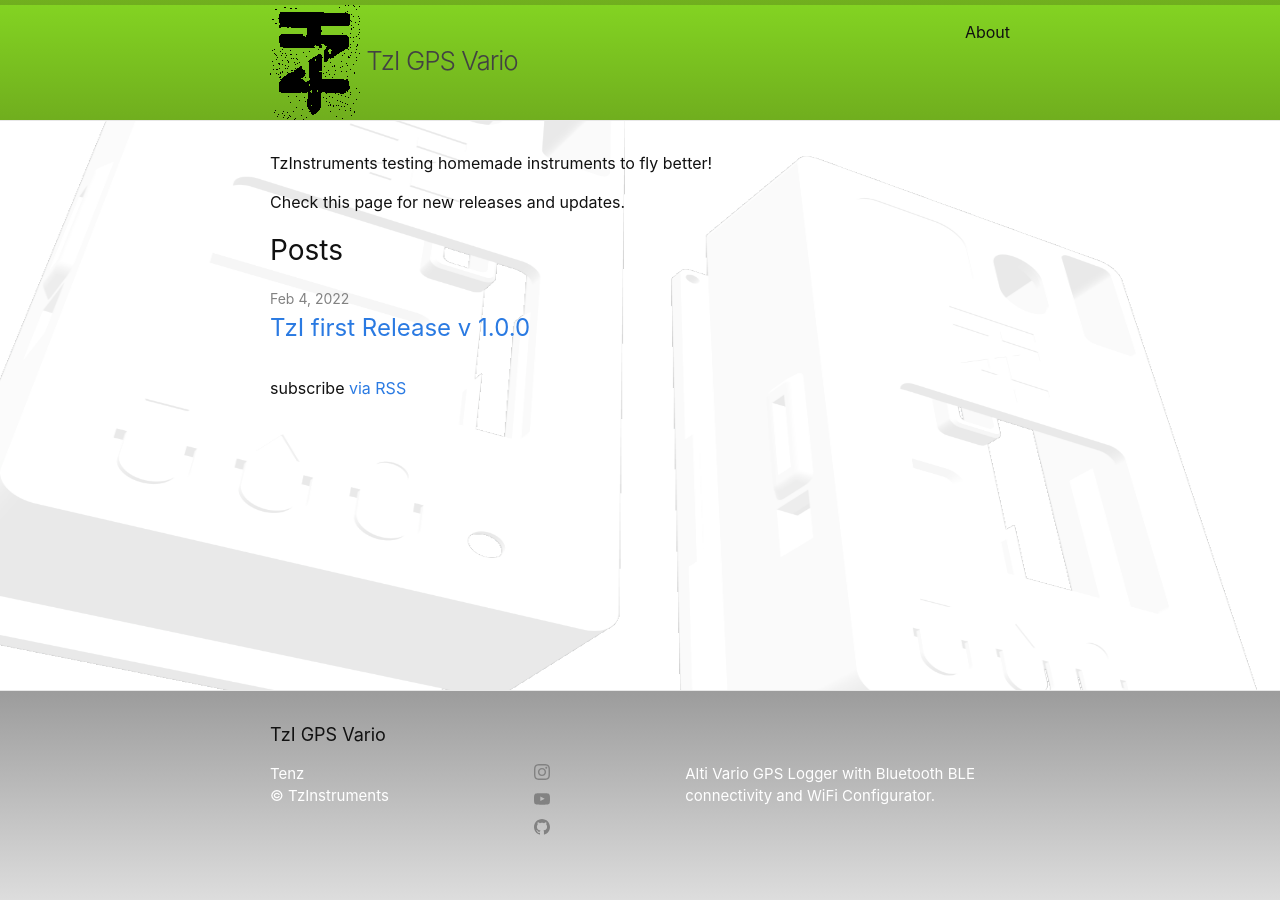
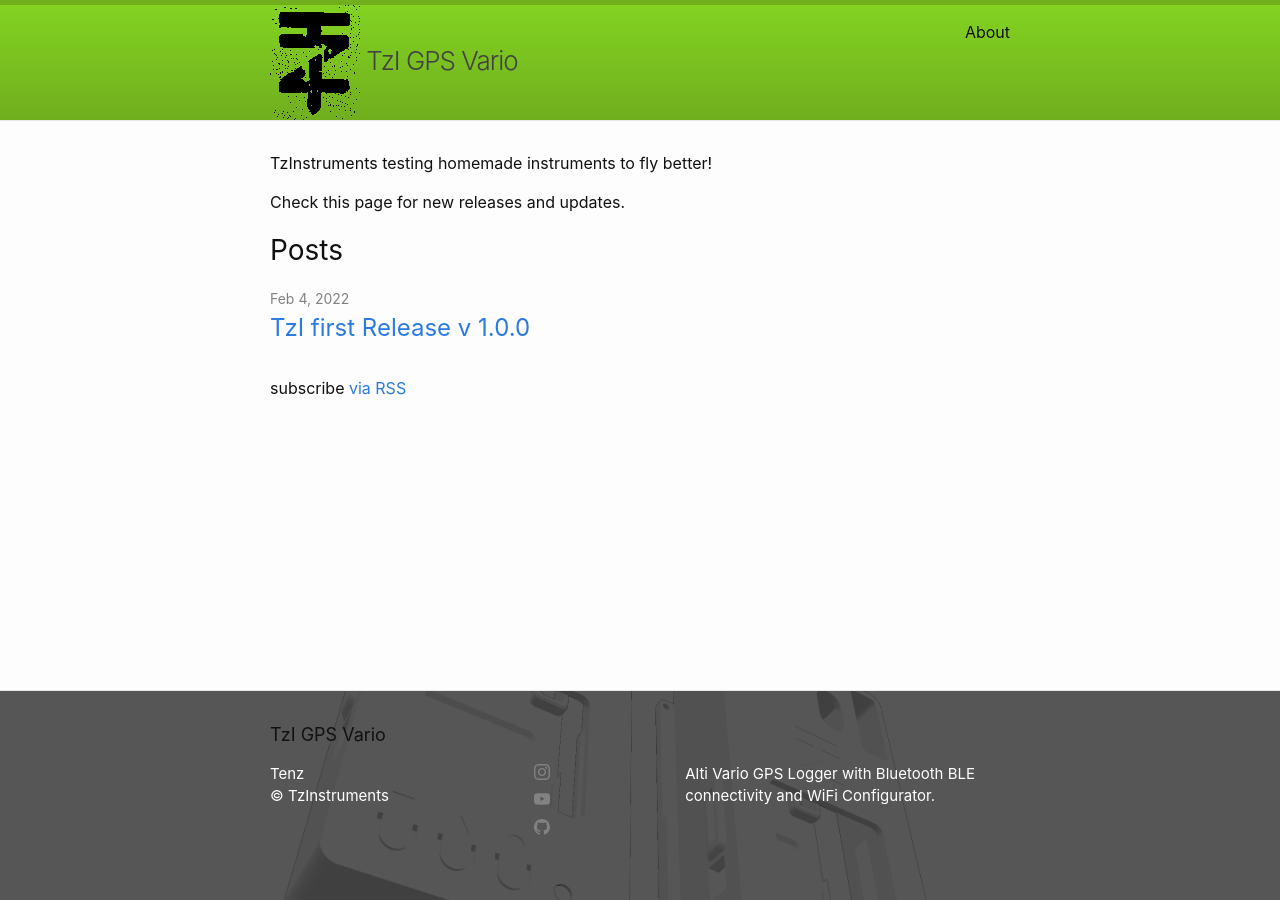
Before and after one commit to Martenz/TzInstruments, a Jekyll site: the page built from index.markdown, in a window 1280 px wide. Built offline with Jekyll 4.4.1, drawn with Linux system fonts in a browser that asks for light colours.

Commit message:
branding done

```diff
--- a/_sass/minima/_base.scss
+++ b/_sass/minima/_base.scss
@@ -47,9 +47,6 @@
  */
 main {
   display: block; /* Default value of `display` of `main` element is 'inline' in IE 11. */
-  background-image: url("../images/bkg01.png");
-  background-size: 200% 200%;
-  background-position: center;
 }
 
 
--- a/_sass/minima/_layout.scss
+++ b/_sass/minima/_layout.scss
@@ -108,7 +108,13 @@
 .site-footer {
   border-top: 1px solid $grey-color-light;
   padding: $spacing-unit 0;
-  background: linear-gradient(180deg, #9c9c9c, #dddddd);
+  background-color: darkgray;
+  // background: linear-gradient(180deg, rgb(191, 191, 191), rgb(99, 99, 99));
+  background-image: url("../images/bkg01.png");
+  background-size: cover;
+  background-position: center;
+  background-blend-mode: difference;
+
 }
 
 .footer-heading {
```
